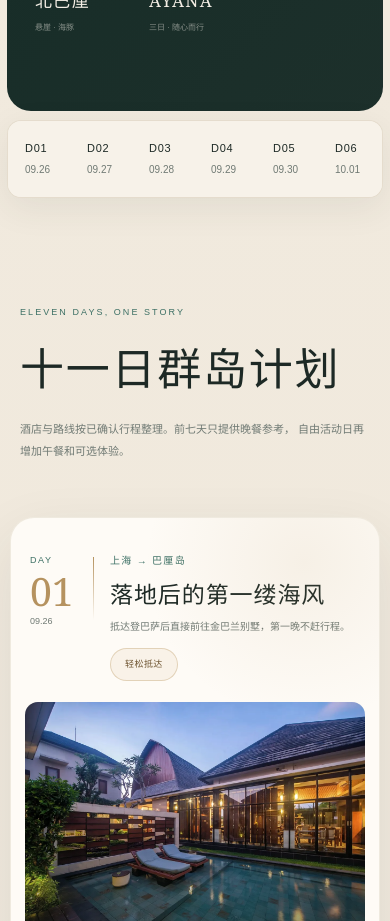
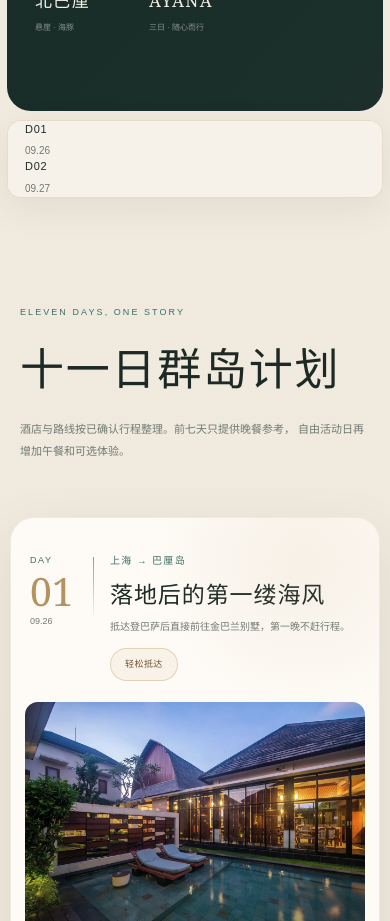
Before and after one commit to XuTang-666/Bali-travel, a Next.js app: page / in a window 390 px wide. Shown: the part 1540-2461 px from the top of the page. Built offline with nearby package versions, Linux system fonts and the light colour scheme.

Commit message:
Use mobile-safe day navigation

```diff
--- a/app/page.tsx
+++ b/app/page.tsx
@@ -1,6 +1,6 @@
 "use client";
 
-import { useEffect, useState } from "react";
+import { useEffect, useState, type MouseEvent } from "react";
 import {
   days,
   officialSources,
@@ -317,6 +317,25 @@ function DaySection({
 export default function Home() {
   const [selectedPhoto, setSelectedPhoto] = useState<Photo | null>(null);
 
+  const jumpToDay = (event: MouseEvent<HTMLAnchorElement>, day: number) => {
+    if (!window.matchMedia("(max-width: 760px)").matches) return;
+
+    const target = document.getElementById("day-" + day);
+    if (!target) return;
+
+    event.preventDefault();
+    event.currentTarget.blur();
+
+    const rail = document.querySelector<HTMLElement>(".day-rail");
+    const railOffset = (rail?.offsetHeight ?? 0) + 16;
+    const top = Math.max(
+      0,
+      window.scrollY + target.getBoundingClientRect().top - railOffset,
+    );
+
+    window.scrollTo({ top, left: 0, behavior: "auto" });
+  };
+
   useEffect(() => {
     if (!selectedPhoto) return;
 
@@ -416,7 +435,11 @@ export default function Home() {
         </div>
         <div className="chapters">
           {chapters.map((chapter) => (
-            <a href={"#day-" + chapter.day} key={chapter.number}>
+            <a
+              href={"#day-" + chapter.day}
+              key={chapter.number}
+              onClick={(event) => jumpToDay(event, chapter.day)}
+            >
               <span className="chapter-number">{chapter.number}</span>
               <strong>{chapter.name}</strong>
               <span className="chapter-caption">{chapter.caption}</span>
@@ -426,12 +449,18 @@ export default function Home() {
       </section>
 
       <nav className="day-rail" aria-label="每日行程导航">
-        {days.map((day) => (
-          <a href={"#day-" + day.day} key={day.day}>
-            <strong>D{padDay(day.day)}</strong>
-            <span>{day.date}</span>
-          </a>
-        ))}
+        <div className="day-rail-track">
+          {days.map((day) => (
+            <a
+              href={"#day-" + day.day}
+              key={day.day}
+              onClick={(event) => jumpToDay(event, day.day)}
+            >
+              <strong>D{padDay(day.day)}</strong>
+              <span>{day.date}</span>
+            </a>
+          ))}
+        </div>
       </nav>
 
       <section className="journey" id="journey">
```
